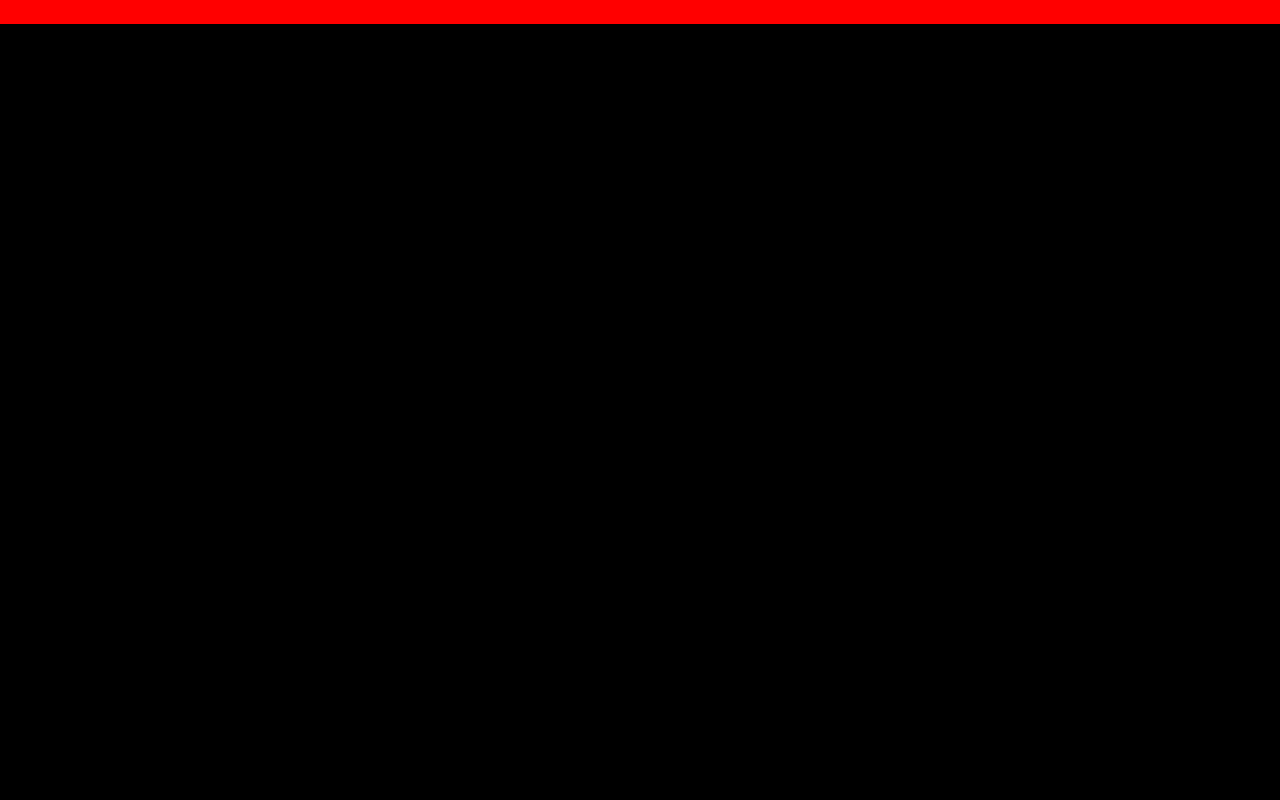
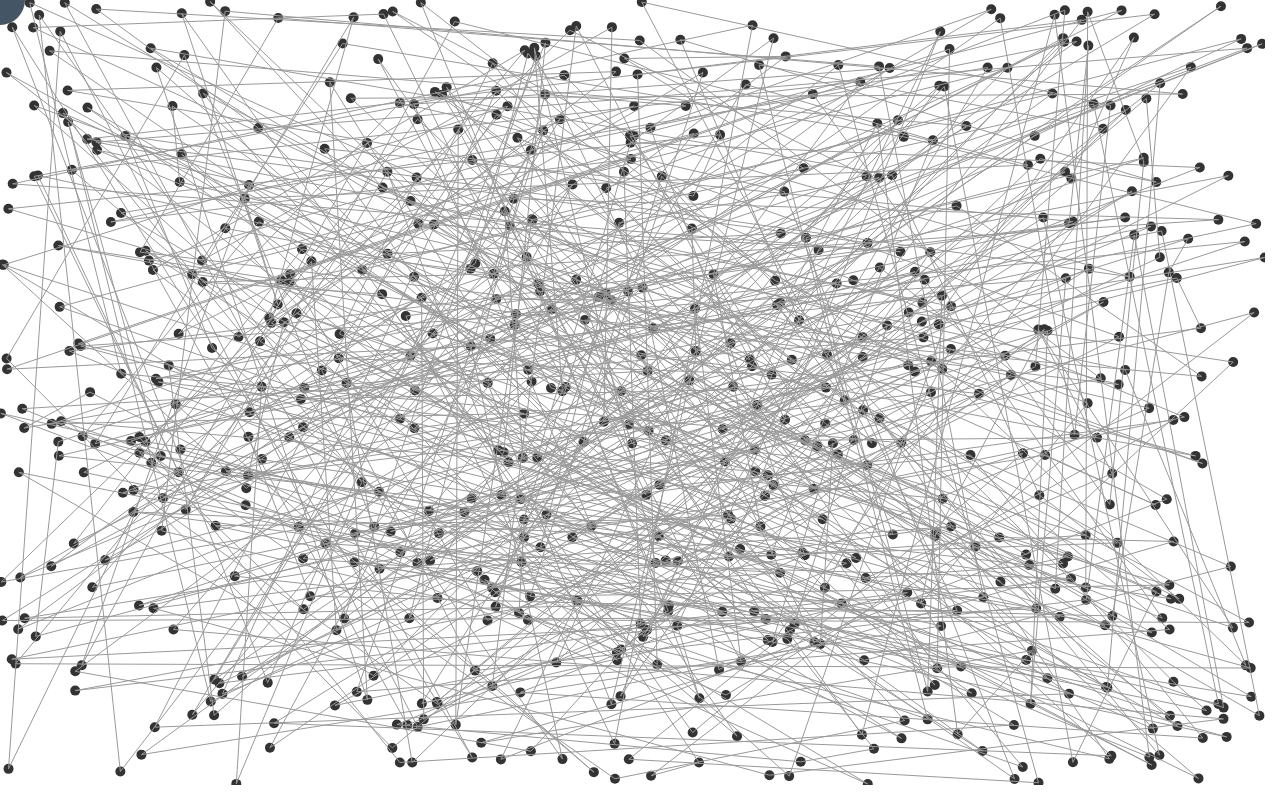
Before and after one commit to Stepanuyk/dots, a website: page app/pug/index.pug in a window 1280 px wide. Drawn offline with nearby package versions, Linux system fonts and the light colour scheme; files that its build step writes are made by us from their sources.

Commit message:
dots on canvas

```diff
--- a/app/js/app.js
+++ b/app/js/app.js
@@ -1,7 +1,130 @@
-function test (a,b){
-    let c = a+b;
-    return c;
+class Mouse {
+    constructor(canvas) {
+        this.x = 0;
+        this.y = 0;
+        canvas.onmousemove = (e) => {
+            let rect = canvas.getBoundingClientRect();
+            this.x = e.clientX - rect.left;
+            this.y = e.clientY - rect.top;
+        }
+
+    }
+}
+class Ball {
+    constructor(x, y, radius, color) {
+        this.x = x || 0;
+        this.y = y || 0;
+        this.vx = 0;
+        this.vy = 0;
+        this.originalX = x || 0;
+        this.originalY = y || 0;
+        this.radius = radius || 2;
+        this.color = color || '#002';
+        this.friction = 0.9;
+        this.springFactor = 0.01;
+    }
+    setPos(x, y) {
+        this.x = x;
+        this.y = y;
+    }
+    think(mouse) {
+        let dx = this.x - mouse.x;
+        let dy = this.y - mouse.y;
+
+        let dist = Math.sqrt(dx * dx + dy * dy);
+
+        if (dist < 30) {
+            let angle = Math.atan2(dy, dx);
+            let tx = mouse.x + Math.cos(angle) * 30;
+            let ty = mouse.y + Math.sin(angle) * 30;
+
+            this.vx += tx - this.x;
+            this.vy += ty - this.y;
+        }
+
+        // spring back
+        let dx1 = -(this.x - this.originalX);
+        let dy1 = -(this.y - this.originalY);
+
+        this.vx += dx1 * this.springFactor;
+        this.vy += dy1 * this.springFactor;
+
+        // friction
+        this.vx *= this.friction;
+        this.vy *= this.friction;
+
+        // actual move
+        this.x += this.vx;
+        this.y += this.vy;
+    }
+    draw(ctx) {
+        ctx.save();
+        ctx.beginPath();
+        ctx.arc(this.x, this.y, this.radius, 0, Math.PI * 2);
+        ctx.fillStyle = this.color;
+        ctx.fill();
+        ctx.closePath();
+        ctx.restore();
+    }
+}
+
+let canvas = document.getElementById('canvas');
+let ctx = canvas.getContext('2d');
+let pos = new Mouse(canvas);
+let balls = [];
+let cursor = new Ball(0, 0, 25, "#456");
+let ww = window.innerWidth - 15;
+let wh = window.innerHeight - 15;
+
+function resizeCanvas(canvas) {
+    canvas.width = ww;
+    canvas.height = wh;
+}
+
+
+for (let i = 0; i < ww*wh/1500; i++) {
+    balls.push(new Ball(
+        Math.random() * ww,
+        Math.random() * wh,
+        5,
+        "#333"
+    ));
+}
+
+
+function ConnectDots(balls) {
+    ctx.beginPath();
+    ctx.moveTo(balls[0], balls[0].y);
+    balls.forEach(ball => {
+        ctx.lineTo(ball.x, ball.y);
+    });
+    ctx.closePath();
+    ctx.strokeStyle = '#999';
+    ctx.stroke();
 
 }
 
-var a = () => a++;
+function Render() {
+    window.requestAnimationFrame(Render);
+
+    ctx.clearRect(0, 0, ww, wh);
+
+    cursor.setPos(pos.x, pos.y);
+    cursor.draw(ctx);
+
+    balls.forEach(ball => {
+
+        ball.think(pos);
+
+        ball.draw(ctx);
+    });
+
+    ConnectDots(balls);
+}
+
+
+
+window.onload = function () {
+    resizeCanvas(canvas);
+    Render();
+};
--- a/app/pug/main.pug
+++ b/app/pug/main.pug
@@ -1,3 +1,6 @@
 |
 |
 // MAIN
+
+
+<canvas id="canvas" width="800" height="600"></canvas>
--- a/app/sass/_main.sass
+++ b/app/sass/_main.sass
@@ -1,3 +1 @@
 body
-    border: 12px solid red
-    background: black
```
Also changed, not shown: app/css/styles.css, app/index.html, app/main.html, 1 other file.
